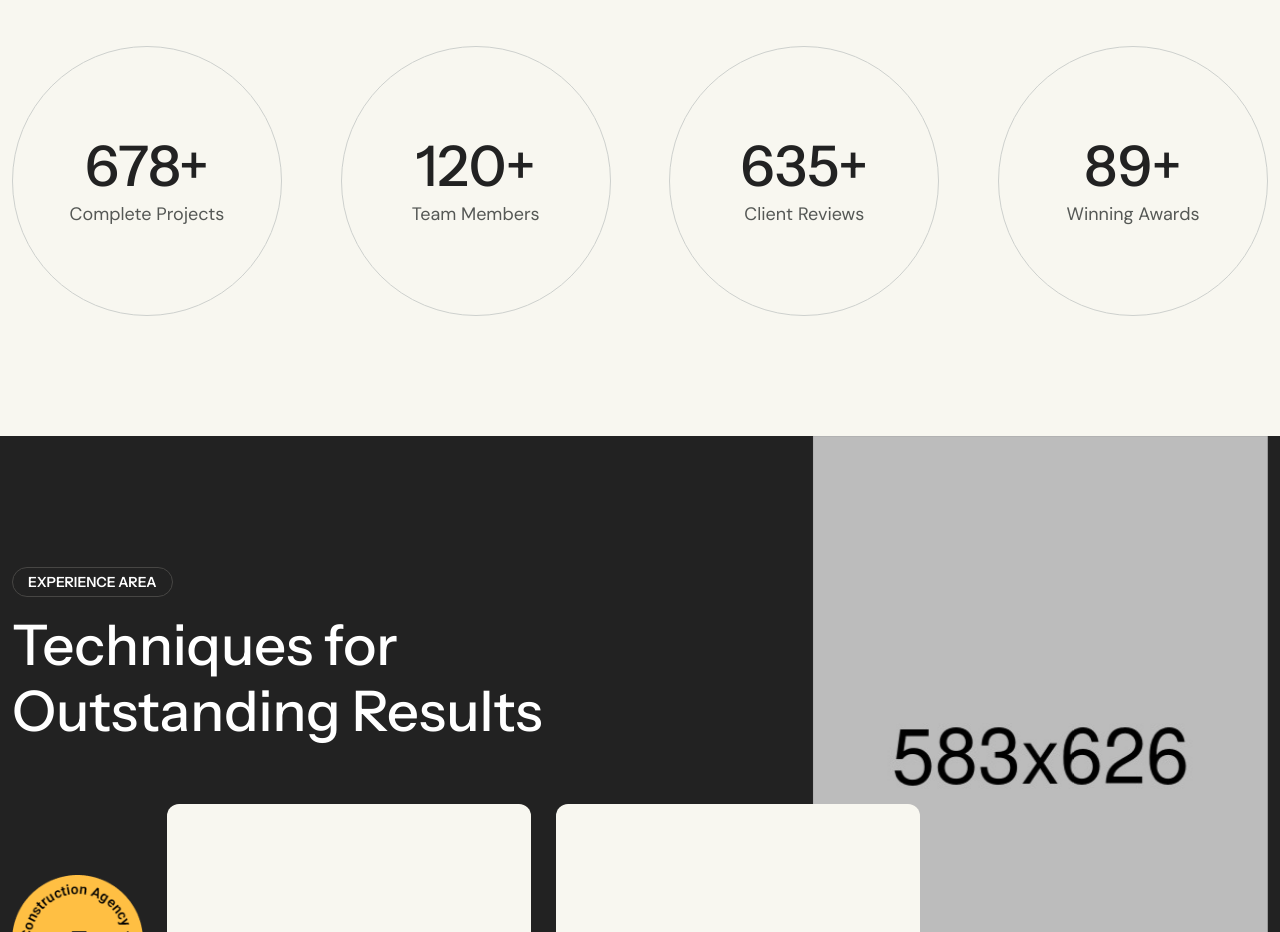
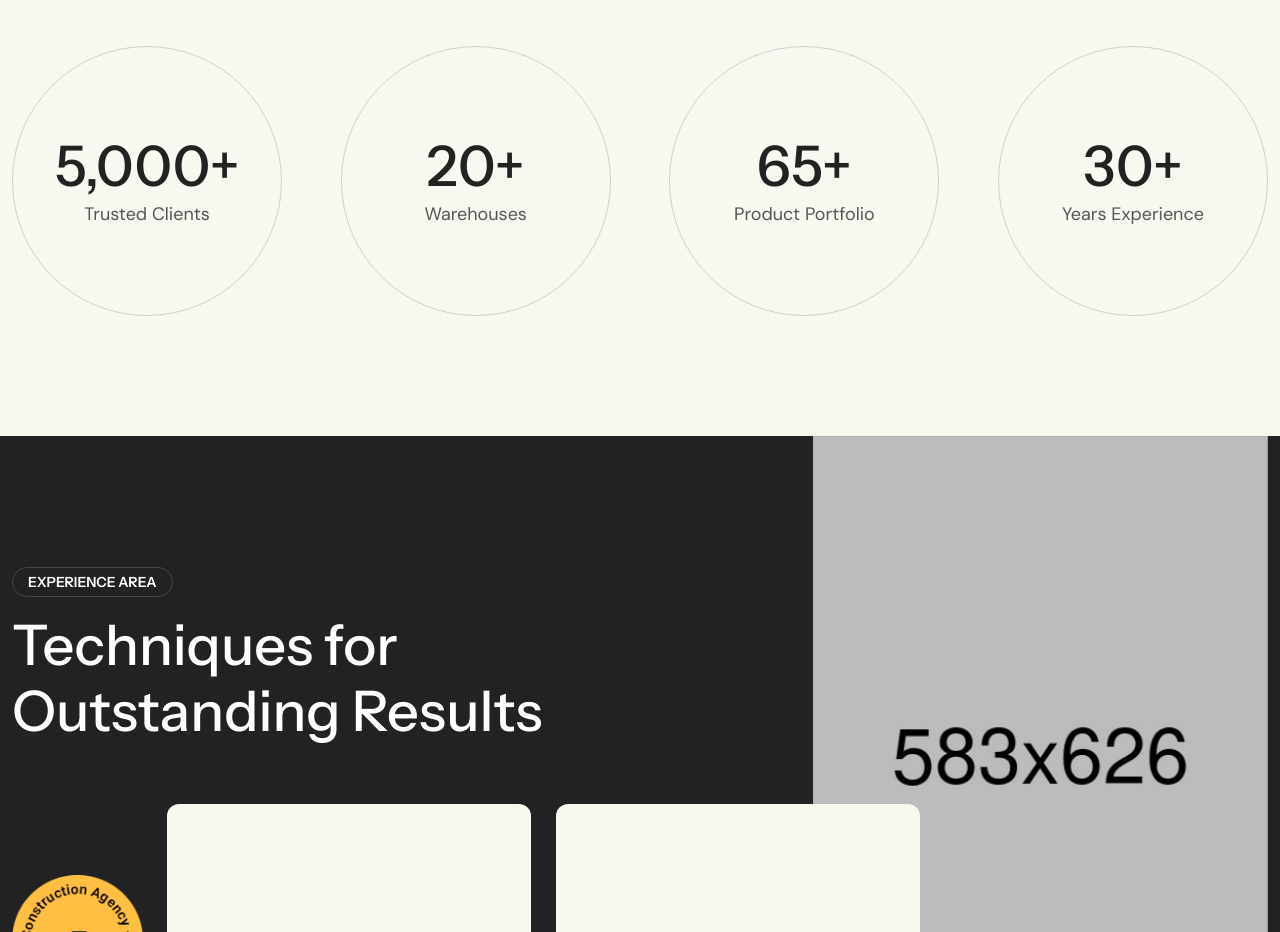
Before and after one commit to kumaranujranchi/magadhgroup, a React (Create React App) app in the folder main-file/: page / in a window 1280 px wide. Shown: the part 4940-5872 px from the top of the page. Built offline with nearby package versions, Linux system fonts and the light colour scheme; a web font is replaced by a local one.

Commit message:
Update achievement and statistics counter numbers globally to match the new trusted client, warehouse, portfolio, and years experience stats

```diff
--- a/main-file/src/components/pages/about/certification.js
+++ b/main-file/src/components/pages/about/certification.js
@@ -24,20 +24,20 @@ const Certification = () => {
                     <div className="col-lg-12">
                         <div className="counter__one-area mt-80">
                             <div className="certification-right-counter">
-                                <h2><Count number={678}/>+</h2>
-                                <p>Complete Projects</p>
+                                <h2><Count number={5000}/>+</h2>
+                                <p>Trusted Clients</p>
                             </div>
                             <div className="certification-right-counter">
-                                <h2><Count number={120}/>+</h2>
-                                <p>Team Members</p>
+                                <h2><Count number={20}/>+</h2>
+                                <p>Warehouses</p>
                             </div>
                             <div className="certification-right-counter">
-                                <h2><Count number={635}/>+</h2>
-                                <p>Client Reviews</p>
+                                <h2><Count number={65}/>+</h2>
+                                <p>Product Portfolio</p>
                             </div>
                             <div className="certification-right-counter">
-                                <h2><Count number={89}/>+</h2>
-                                <p>Winning Awards</p>
+                                <h2><Count number={30}/>+</h2>
+                                <p>Years Experience</p>
                             </div>
                         </div>
                     </div>
--- a/main-file/src/components/pages/homes/home-2/about.js
+++ b/main-file/src/components/pages/homes/home-2/about.js
@@ -22,16 +22,16 @@ const AboutTwo = () => {
                             <img className="wow img_top_animation" src={image} alt="image" />
                             <div className="counter__one-area mt-35">
                                 <div className="about__two-right-counter">
-                                    <h2><Count number={678}/>+</h2>
-                                    <p>Complete Projects</p>
+                                    <h2><Count number={5000}/>+</h2>
+                                    <p>Trusted Clients</p>
                                 </div>
                                 <div className="about__two-right-counter">
-                                    <h2><Count number={120}/>+</h2>
-                                    <p>Team Members</p>
+                                    <h2><Count number={20}/>+</h2>
+                                    <p>Warehouses</p>
                                 </div>
                                 <div className="about__two-right-counter">
-                                    <h2><Count number={635}/>+</h2>
-                                    <p>Client Reviews</p>
+                                    <h2><Count number={65}/>+</h2>
+                                    <p>Product Portfolio</p>
                                 </div>
                             </div>
                         </div>
--- a/main-file/src/components/pages/homes/home-3/counter.js
+++ b/main-file/src/components/pages/homes/home-3/counter.js
@@ -10,20 +10,20 @@ const CounterUp = () => {
                         <div className="col-xl-12">
                             <div className="counter__one-area">
                                 <div className="counter__two-area-item item_bounce">
-                                    <h2><Count number={678}/>+</h2>
-                                    <p>Complete Projects</p>
+                                    <h2><Count number={5000}/>+</h2>
+                                    <p>Trusted Clients</p>
                                 </div>
                                 <div className="counter__two-area-item item_bounce">
-                                    <h2><Count number={120}/>+</h2>
-                                    <p>Team Members</p>
+                                    <h2><Count number={20}/>+</h2>
+                                    <p>Warehouses</p>
                                 </div>
                                 <div className="counter__two-area-item item_bounce">
-                                    <h2><Count number={635}/>+</h2>
-                                    <p>Client Reviews</p>
+                                    <h2><Count number={65}/>+</h2>
+                                    <p>Product Portfolio</p>
                                 </div>
                                 <div className="counter__two-area-item item_bounce">
-                                    <h2><Count number={89}/>+</h2>
-                                    <p>Winning Awards</p>
+                                    <h2><Count number={30}/>+</h2>
+                                    <p>Years Experience</p>
                                 </div>
                             </div>
                         </div>
--- a/main-file/src/components/pages/homes/home-4/about.js
+++ b/main-file/src/components/pages/homes/home-4/about.js
@@ -32,24 +32,24 @@ const AboutFour = () => {
                                 <div className="col-md-4 col-sm-6 wow fadeInUp" data-wow-delay=".4s">
                                     <div className="about__four-counter-item">
                                         <div className="box">
-                                            <h2><Count number={678}/>+</h2>
-                                            <p>Complete Projects</p>
+                                            <h2><Count number={5000}/>+</h2>
+                                            <p>Trusted Clients</p>
                                         </div>
                                     </div>
                                 </div>
                                 <div className="col-md-4 col-sm-6 wow fadeInUp" data-wow-delay=".7s">
                                     <div className="about__four-counter-item borders t-center md-t-left">
                                         <div className="box">
-                                            <h2><Count number={120}/>+</h2>
-                                            <p>Team Members</p>
+                                            <h2><Count number={20}/>+</h2>
+                                            <p>Warehouses</p>
                                         </div>
                                     </div>
                                 </div>
                                 <div className="col-md-4 col-sm-6 wow fadeInUp" data-wow-delay="1s">
                                     <div className="about__four-counter-item t-right md-t-left">
                                         <div className="box">
-                                            <h2><Count number={635}/>+</h2>
-                                            <p>Client Reviews</p>
+                                            <h2><Count number={65}/>+</h2>
+                                            <p>Product Portfolio</p>
                                         </div>
                                     </div>
                                 </div>
--- a/main-file/src/components/pages/homes/home/counter.js
+++ b/main-file/src/components/pages/homes/home/counter.js
@@ -10,20 +10,20 @@ const CounterUp = () => {
                         <div className="col-xl-12">
                             <div className="counter__one-area">
                                 <div className="counter__one-area-item item_bounce">
-                                    <h2><Count number={678}/>+</h2>
-                                    <p>Complete Projects</p>
+                                    <h2><Count number={5000}/>+</h2>
+                                    <p>Trusted Clients</p>
                                 </div>
                                 <div className="counter__one-area-item item_bounce">
-                                    <h2><Count number={120}/>+</h2>
-                                    <p>Team Members</p>
+                                    <h2><Count number={20}/>+</h2>
+                                    <p>Warehouses</p>
                                 </div>
                                 <div className="counter__one-area-item item_bounce">
-                                    <h2><Count number={635}/>+</h2>
-                                    <p>Client Reviews</p>
+                                    <h2><Count number={65}/>+</h2>
+                                    <p>Product Portfolio</p>
                                 </div>
                                 <div className="counter__one-area-item item_bounce">
-                                    <h2><Count number={89}/>+</h2>
-                                    <p>Winning Awards</p>
+                                    <h2><Count number={30}/>+</h2>
+                                    <p>Years Experience</p>
                                 </div>
                             </div>
                         </div>
```
